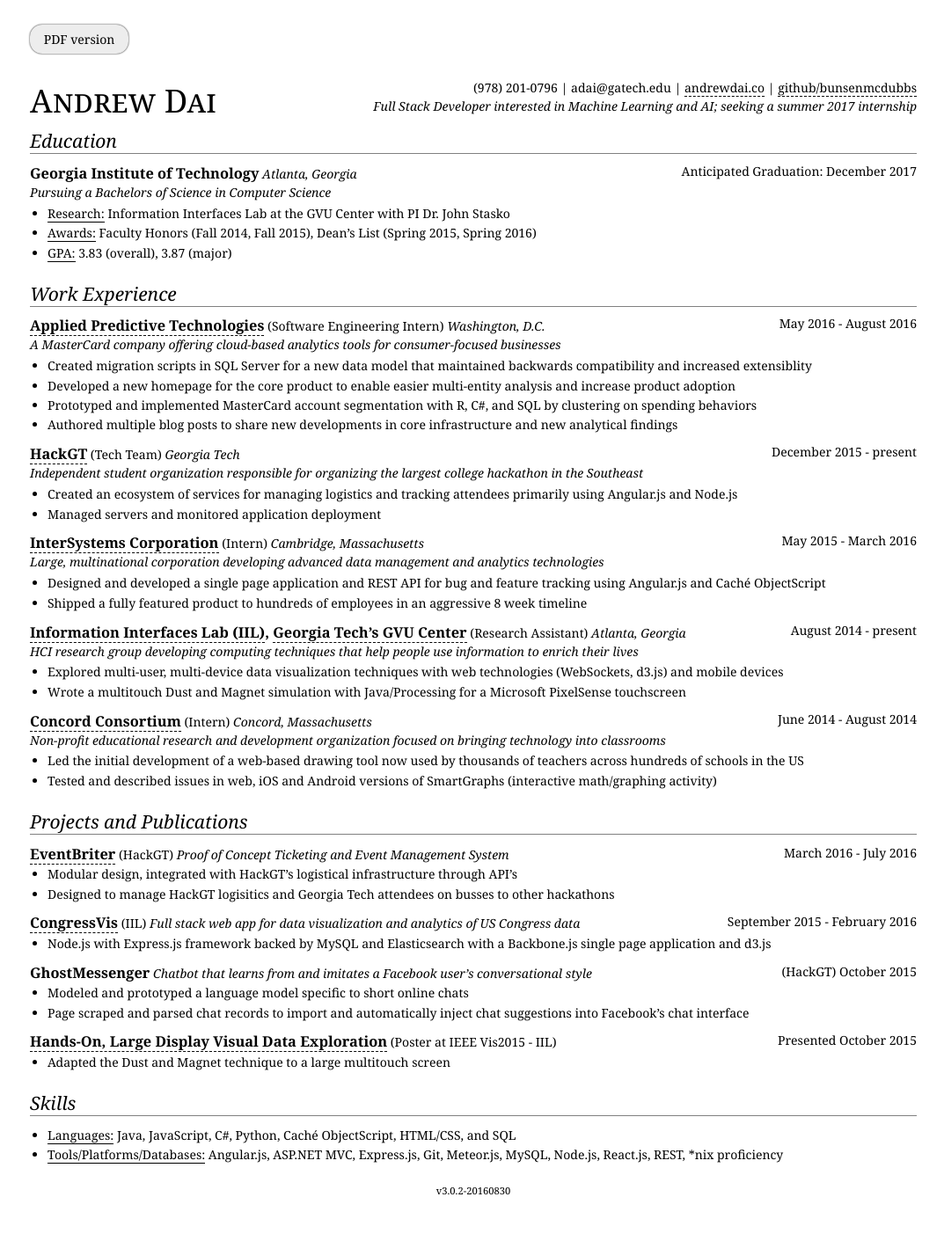
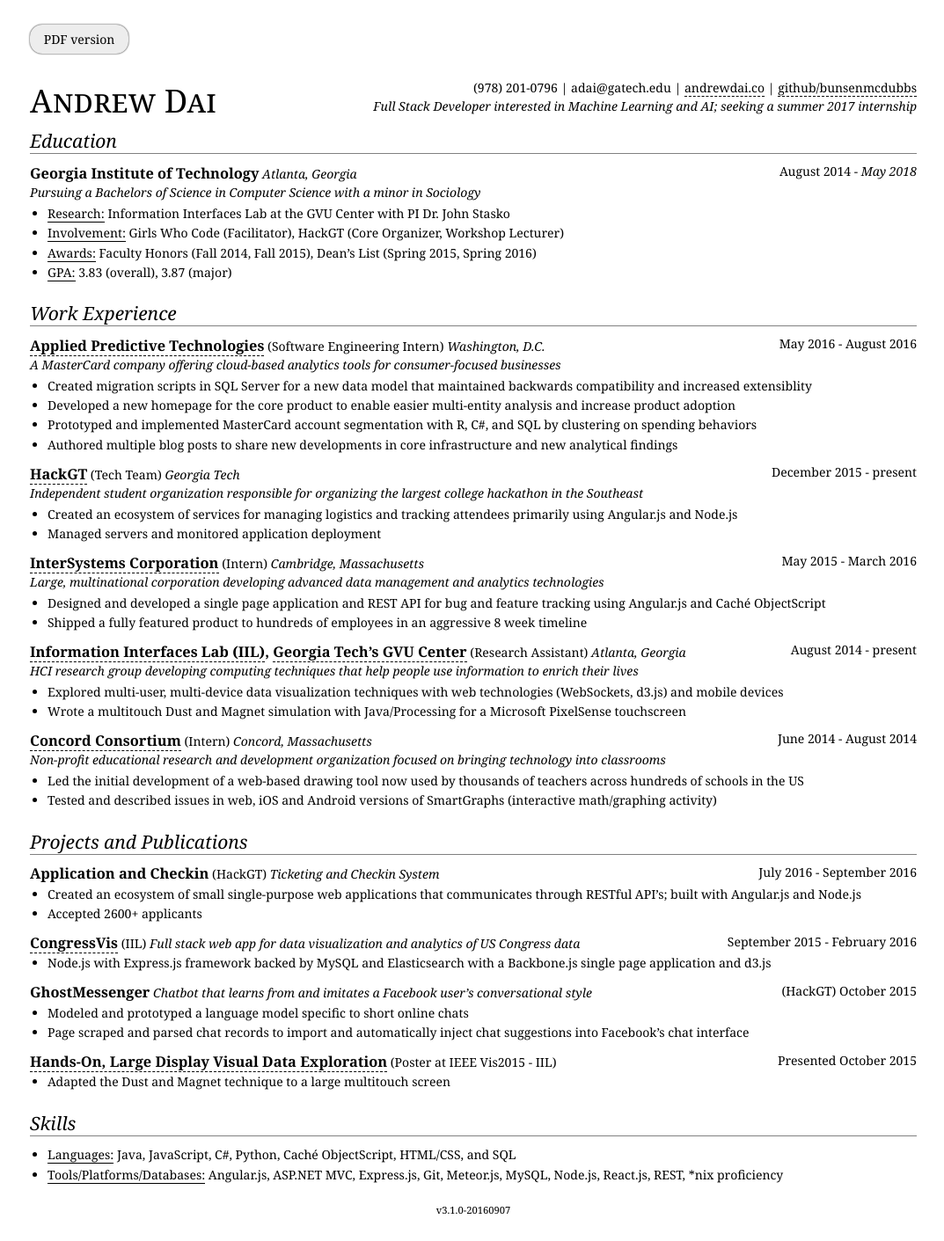
Before and after one commit to bunsenmcdubbs/bunsenmcdubbs.github.io, a Jekyll site: the page resume/index.html, which Jekyll copies as it is, in a window 1280 px wide. Shown: the whole page at 88% size, without its empty margins (102-1175 px from the left). Built offline with Jekyll 4.4.1, drawn with Linux system fonts in a browser that asks for light colours; before the commit the page ends 1389 px from its top, so only the background shows below that.

Commit message:
update resume with minor and hackgt project

```diff
--- a/index.html
+++ b/index.html
@@ -83,7 +83,7 @@
 </div> -->
 <div id="resume">
   <a href='/resume/' class="no-style big">Résumé</a>
-  [<a href="https://www.dropbox.com/s/vwtjrxifyw940ma/Resume.pdf?dl=0">pdf</a>] <small>last updated August/2016</small>
+  [<a href="https://www.dropbox.com/s/vwtjrxifyw940ma/Resume.pdf?dl=0">pdf</a>] <small>last updated September/2016</small>
 </div>
 </div>
 
--- a/resume/index.html
+++ b/resume/index.html
@@ -62,11 +62,15 @@
     <div class="entry">
       <h3>Georgia Institute of Technology</h3>
       <span class='loc'>Atlanta, Georgia</span>
-      <span class='date'>Anticipated Graduation: December 2017</span>
-      <p class="des">Pursuing a Bachelors of Science in Computer Science
+      <span class='date'>August 2014 - <i>May 2018</i></span>
+      <p class="des">
+        Pursuing a Bachelors of Science in Computer Science
+        with a minor in Sociology
       <ul>
         <li><p><span class="label">Research:</span>
           Information Interfaces Lab at the GVU Center with PI Dr. John Stasko</p></li>
+        <li><p><span class="label">Involvement:</span>
+          Girls Who Code (Facilitator), HackGT (Core Organizer, Workshop Lecturer)</p></li>
         <li><p><span class="label">Awards:</span>
           Faculty Honors (Fall 2014, Fall 2015), Dean&rsquo;s List (Spring 2015, Spring 2016)</p></li>
         <li><p><span class="label">GPA:</span> 3.83 (overall), 3.87 (major)</p></li>
@@ -193,6 +197,19 @@
     <h2>Projects and Publications</h2>
 
     <div class="entry">
+      <h3>Application and Checkin</h3>
+      <span class="role">HackGT</span>
+      <span class="des">Ticketing and Checkin System</span>
+      <span class="date">July 2016 - September 2016</span>
+      <ul>
+        <li><p>Created an ecosystem of small single-purpose web applications
+          that communicates through RESTful API&rsquo;s;
+          built with Angular.js and Node.js</p></li>
+        <li><p>Accepted 2600+ applicants</p></li>
+      </ul>
+    </div>
+
+    <!-- <div class="entry">
       <h3><a href="https://github.com/HackGT/EventBriter">EventBriter</a></h3>
       <span class="role">HackGT</span>
       <span class='des'>Proof of Concept Ticketing and Event Management System</span>
@@ -203,7 +220,7 @@
         <li><p>Designed to manage HackGT logisitics and Georgia Tech
           attendees on busses to other hackathons</p></li>
       </ul>
-    </div>
+    </div> -->
 
     <div class="entry">
       <h3><a href="https://github.com/BunsenMcDubbs/congressvis">CongressVis</a></h3>
@@ -311,7 +328,7 @@
 <footer>
   <!-- <small>References available upon request</small> -->
   <!-- <p>Have a great day!</p> -->
-  <small>v3.0.2-20160830</small>
+  <small>v3.1.0-20160907</small>
 </footer>
 
 <script>
```
